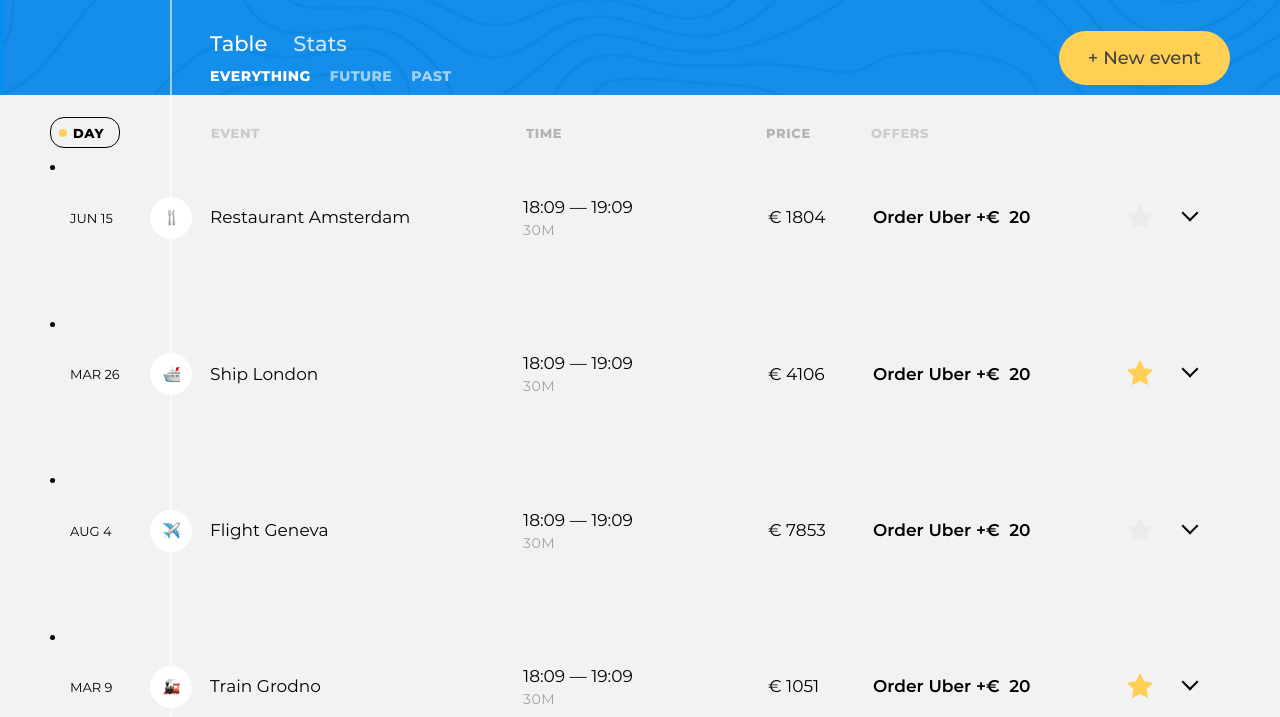
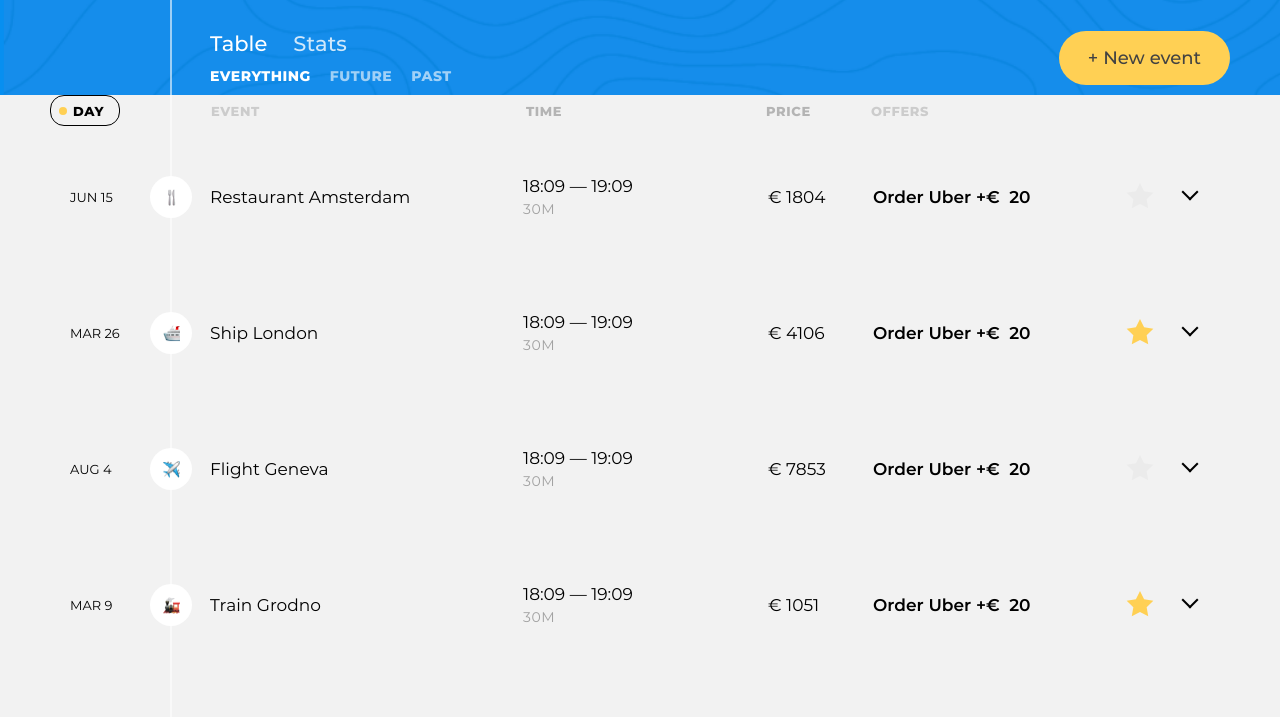
Before and after one commit to MattNovik/669139-big-trip-15, a website built with webpack: page public/index.html in a window 1280 px wide. Shown: the part 68-785 px from the top of the page. Built offline with nearby package versions, Linux system fonts and the light colour scheme.

Commit message:
fixed issues

```diff
--- a/public/index.html
+++ b/public/index.html
@@ -35,13 +35,7 @@
     </header>
     <main class="page-body__page-main  page-main">
       <div class="page-body__container">
-          <section class="trip-events">
-            <h2 class="visually-hidden">Trip events</h2>
 
-            <!-- Сортировка -->
-
-            <!-- Контент -->
-          </section>
       </div>
     </main>
     <script src="./bundle.js"></script>
--- a/src/main.js
+++ b/src/main.js
@@ -59,7 +59,7 @@ const siteTripInfo = document.querySelector('.trip-main');
 const siteFilter = document.querySelector('.trip-controls__filters');
 const siteMenu = document.querySelector('.trip-controls__navigation');
 
-const siteEvents = document.querySelector('.trip-events');
+const sitePage = document.querySelector('.page-main .page-body__container');
 
 render(siteFilter, new SiteHeaderFiltersView(), RenderPosition.BEFOREEND);
 render(siteMenu, new SiteHeaderMenuView(), RenderPosition.BEFOREEND);
@@ -85,7 +85,7 @@ render(siteTripInfo,new SiteHeaderTripInfoView(), RenderPosition.AFTERBEGIN);
 
 }; */
 
-const tripPresenter = new TripPresenter(siteEvents);
+const tripPresenter = new TripPresenter(sitePage);
 
 //renderEventsList(siteEvents, events);
 
--- a/src/presenter/point.js
+++ b/src/presenter/point.js
@@ -18,7 +18,7 @@ export default class Point {
     this._mode = Mode.DEFAULT;
 
     this._handleEditClick = this._handleEditClick.bind(this);
-    this._handleFavoriteClick = this._handleFavoriteClick.bind();
+    this._handleFavoriteClick = this._handleFavoriteClick.bind(this);
     this._handleFormSubmit = this._handleFormSubmit.bind(this);
     this._escKeyDownHandler = this._escKeyDownHandler.bind(this);
   }
@@ -74,7 +74,7 @@ export default class Point {
   _replaceFormToEvent() {
     replace(this._eventComponent, this._eventEditComponent);
     document.removeEventListener('keydown',this._escKeyDownHandler);
-    this._mode = Mode.EDITING;
+    this._mode = Mode.DEFAULT;
   }
 
   _escKeyDownHandler(evt) {
--- a/src/presenter/trip.js
+++ b/src/presenter/trip.js
@@ -3,6 +3,7 @@ import SiteHeaderMenuView from '../view/menu.js';
 import SiteHeaderTripInfoView from '../view/trip-info.js';
 import SiteMainSortView from '../view/sort.js';
 import SiteListEventsView from '../view/list-events.js';
+import ContainerView from '../view/container.js';
 //import SiteEventView from '../view/event.js';
 //import SiteAddEventView from '../view/add-event.js';
 import { updateItem } from '../utils/utils.js';
@@ -17,10 +18,10 @@ export default class Trip {
     this._tripContainer = tripContainer;
     this._eventPresenter = new Map();
 
-    this._tripComponent = new SiteListEventsView();
+    this._tripComponent = new ContainerView();
     this._sortComponent = new SiteMainSortView();
     this._noEventComponent = new NoEvent();
-    //this._listEventsComponent = new SiteListEventsView();
+    this._listEventsComponent = new SiteListEventsView();
     this._tripInfoComponent = new SiteHeaderTripInfoView();
 
     this._handleEventChange = this._handleEventChange.bind(this);
@@ -31,6 +32,7 @@ export default class Trip {
     this._tripEvents = tripEvents.slice();
 
     render(this._tripContainer, this._tripComponent, RenderPosition.BEFOREEND);
+    render(this._tripComponent, this._listEventsComponent, RenderPosition.BEFOREEND);
 
     this._renderTrip();
   }
@@ -45,7 +47,7 @@ export default class Trip {
   }
 
   _renderSort() {
-    render(this._tripComponent, this._sortComponent, RenderPosition.AFTERBEGIN);
+    render(this._tripContainer, this._sortComponent, RenderPosition.AFTERBEGIN);
   }
 
   _renderEvent(event) {
@@ -84,7 +86,7 @@ export default class Trip {
     });
 
     render(this._tripComponent, eventComponent, RenderPosition.BEFOREEND); */
-    const eventPresenter = new PointPresenter(this._tripContainer, this._handleEventChange, this._handleModeChange);
+    const eventPresenter = new PointPresenter(this._listEventsComponent, this._handleEventChange, this._handleModeChange);
     eventPresenter.init(event);
     this._eventPresenter.set(event.id, eventPresenter);
   }
--- /dev/null
+++ b/src/view/container.js
@@ -0,0 +1,13 @@
+import AbstractView from "./abstract";
+
+const createContainer = () => (
+          `<section class="trip-events">
+            <h2 class="visually-hidden">Trip events</h2>
+          </section>`
+);
+
+export default class Container extends AbstractView {
+  getTemplate() {
+    return createContainer();
+  }
+}
```
